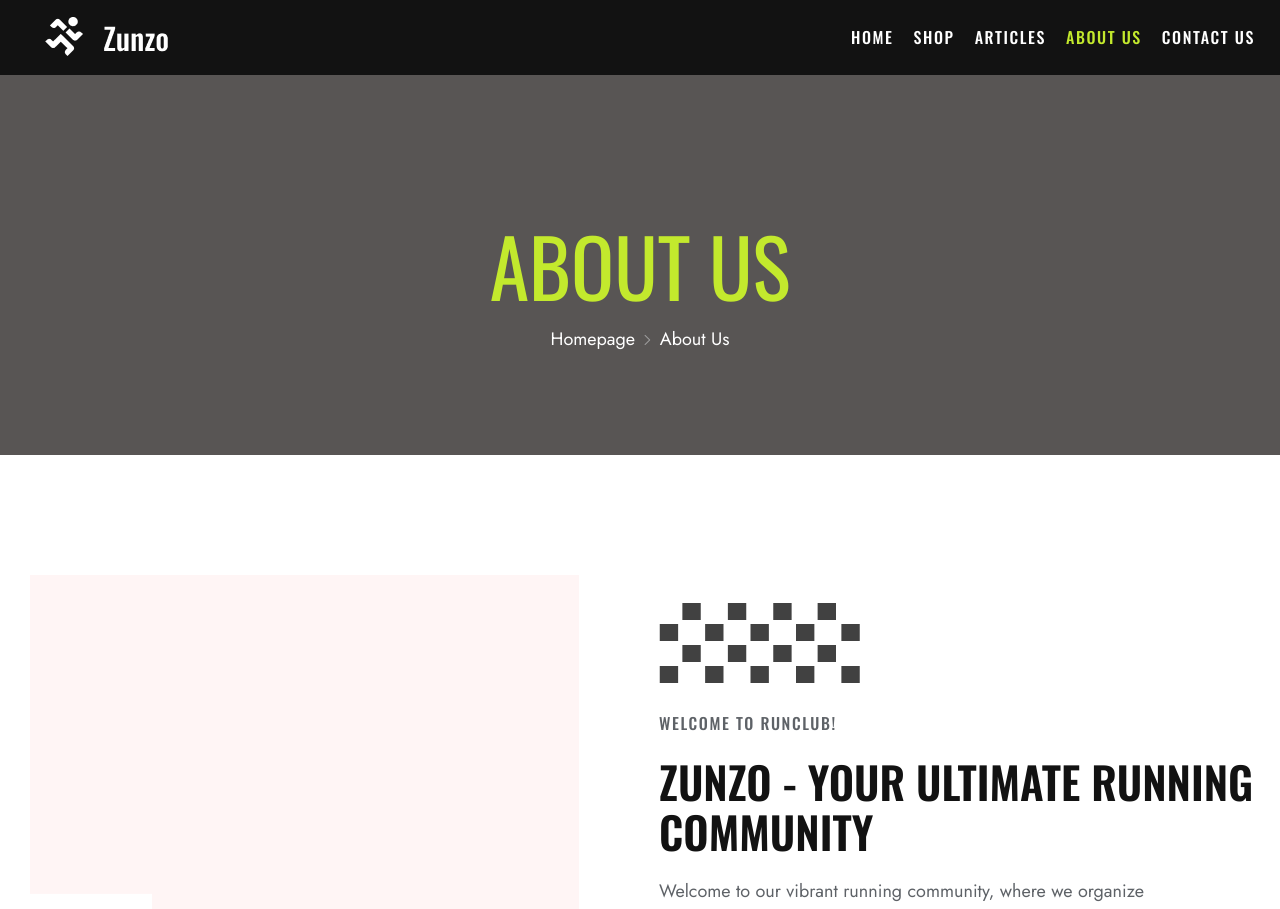
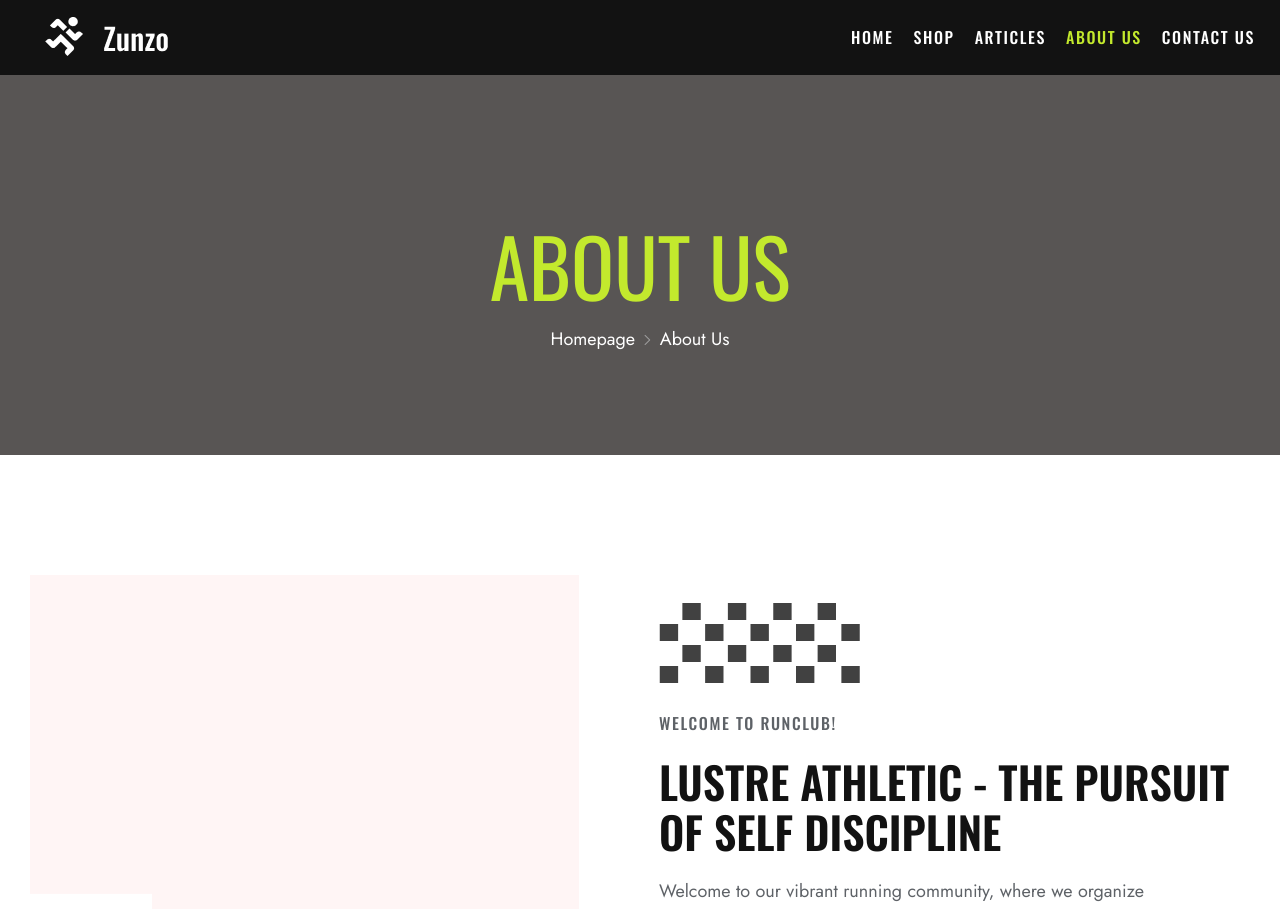
Before and after one commit to naufalsoerya/lustre, a Next.js app: page /about in a window 1280 px wide. Shown: the top 909 px of the page. Built offline with nearby package versions, Linux system fonts and the light colour scheme.

Commit message:
About us lustre

```diff
--- a/app/about/page.js
+++ b/app/about/page.js
@@ -53,7 +53,7 @@ export default function About() {
 											{/* header style v1 */}
 											<div className="title-box title-small-v2">
 												<span className="sub-title wow fadeInUp animated">Welcome to runclub!</span>
-												<h2 className="title-section wow fadeInUp animated">Zunzo - Your Ultimate Running Community
+												<h2 className="title-section wow fadeInUp animated">Lustre Athletic - The Pursuit of Self Discipline
 												</h2>
 
 											</div>{/* header style v1 */}
```
